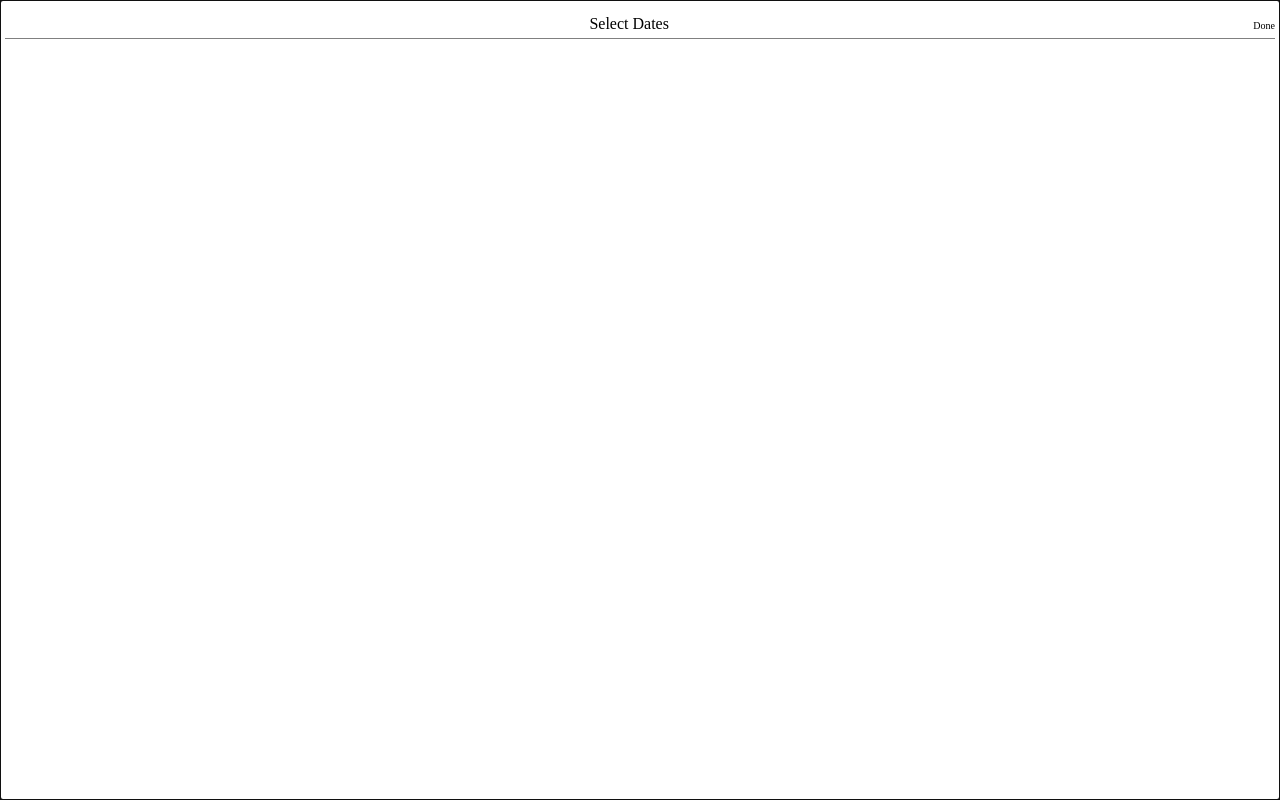
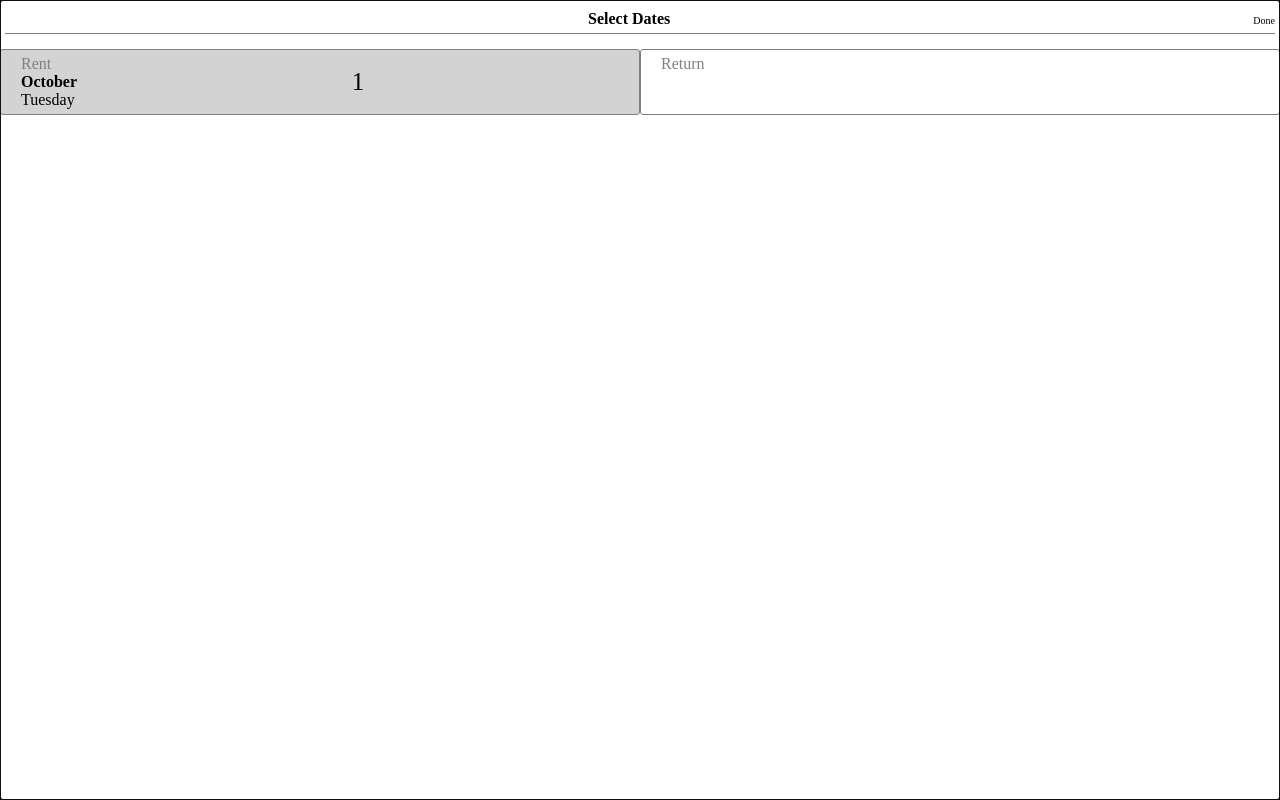
Before and after one commit to liquidMocha/enso-street, a React (Create React App) app: page / in a window 1280 px wide. Both pictures are taken after a click on the element 641 px from the left and 63 px from the top of the page. Built offline with nearby package versions, Linux system fonts and the light colour scheme; no server answers.

Commit message:
Add date tabs for date range picker
[#168937917] (https://www.pivotaltracker.com/story/show/168937917)

```diff
--- /dev/null
+++ b/src/DateTab.js
@@ -0,0 +1,32 @@
+import React from "react";
+import './styles/DateTab.scss';
+
+const DateTab = (prop) => {
+    const monthFormatter = new Intl.DateTimeFormat('en-US', {month: 'long'});
+    const weekdayFormatter = new Intl.DateTimeFormat('en-US', {weekday: 'long'});
+    let monthName = '';
+    let dayOfMonth = '';
+    let dayOfWeek = '';
+
+    if (prop.date) {
+        const dateToDisplay = prop.date;
+        monthName = monthFormatter.format(dateToDisplay);
+        dayOfMonth = dateToDisplay.getDate();
+        dayOfWeek = weekdayFormatter.format(dateToDisplay);
+    }
+
+    return (
+        <div className={`date-tab ${prop.selected ? 'date-tab-selected' : ''}`} onClick={prop.onClick}>
+            <div>
+                <div className='date-tab-title'>{prop.title}</div>
+                <div className='date-tab-month'>{monthName}</div>
+                <div className='date-tab-day-of-week'>{dayOfWeek}</div>
+            </div>
+            <div>
+                <div className='date-tab-day-of-month'>{dayOfMonth}</div>
+            </div>
+        </div>
+    )
+};
+
+export default DateTab;
--- a/src/HomePage.js
+++ b/src/HomePage.js
@@ -5,9 +5,11 @@ import './styles/Input.scss';
 import './styles/HomePage.scss';
 import {FontAwesomeIcon} from "@fortawesome/react-fontawesome";
 import {faCalendarAlt} from '@fortawesome/free-solid-svg-icons';
+import DateTab from "./DateTab";
 
 const HomePage = () => {
     const [displayDatePicker, toggleDatePicker] = useState(false);
+    const [dateSelection, toggleDateSelection] = useState('rental');
 
     return (
         <div id='home-page'>
@@ -30,12 +32,16 @@ const HomePage = () => {
                    overlayClassName="date-range-picker-overlay"
                    isOpen={displayDatePicker}>
                 <div id='date-range-picker-title-bar'>
-                    <span />
+                    <span/>
                     <span id='date-range-picker-title'>Select Dates</span>
                     <span id='date-range-picker-close' onClick={() => {
                         toggleDatePicker(false);
                     }}>Done
                     </span>
+                </div>
+                <div id='date-tabs'>
+                    <DateTab title='Rent' onClick={() => toggleDateSelection('rental')} date={new Date()} selected={dateSelection === 'rental'}/>
+                    <DateTab title='Return' onClick={() => toggleDateSelection('return')} selected={dateSelection === 'return'}/>
                 </div>
             </Modal>
         </div>
--- /dev/null
+++ b/src/styles/DateTab.scss
@@ -0,0 +1,34 @@
+.date-tab {
+  display: flex;
+  flex-direction: row;
+  border: 1px solid grey;
+  border-radius: 3px;
+  padding-left: 20px;
+  padding-top: 5px;
+  padding-bottom: 5px;
+  flex: 1;
+
+  .date-tab-title {
+    color: grey;
+  }
+
+  .date-tab-month {
+    font-weight: bold;
+  }
+}
+
+.date-tab-selected {
+  background-color: lightgrey;
+}
+
+.date-tab > div:nth-of-type(1) {
+  display: flex;
+  flex-direction: column;
+  flex-grow: 1;
+}
+
+.date-tab > div:nth-of-type(2) {
+  margin: auto;
+  flex-grow:1;
+  font-size: 25px;
+}
--- a/src/styles/HomePage.scss
+++ b/src/styles/HomePage.scss
@@ -10,25 +10,34 @@
   left: 0;
   right: 0;
   bottom: 0;
-  padding: 5px;
 
   #date-range-picker-title-bar {
     display: flex;
     margin-top: 10px;
     justify-content: space-between;
     align-items: baseline;
-    width: 100%;
+
     border-bottom: 1px solid grey;
     padding-bottom: 5px;
+    margin-left: 5px;
+    margin-right: 5px;
 
     #date-range-picker-title {
       justify-self: center;
+      font-weight: bold;
     }
 
     #date-range-picker-close {
       justify-self: end;
       font-size: 10px;
     }
+  }
+
+  #date-tabs {
+    display:flex;
+    width: 100%;
+    margin-top: 15px;
+    margin-left: 0;
   }
 }
 
```
Also changed, not shown: src/nightwatch_tests/HomePageTest.js (+8 -0 lines), 1 other file (tests, documents, lock files or other folders).
